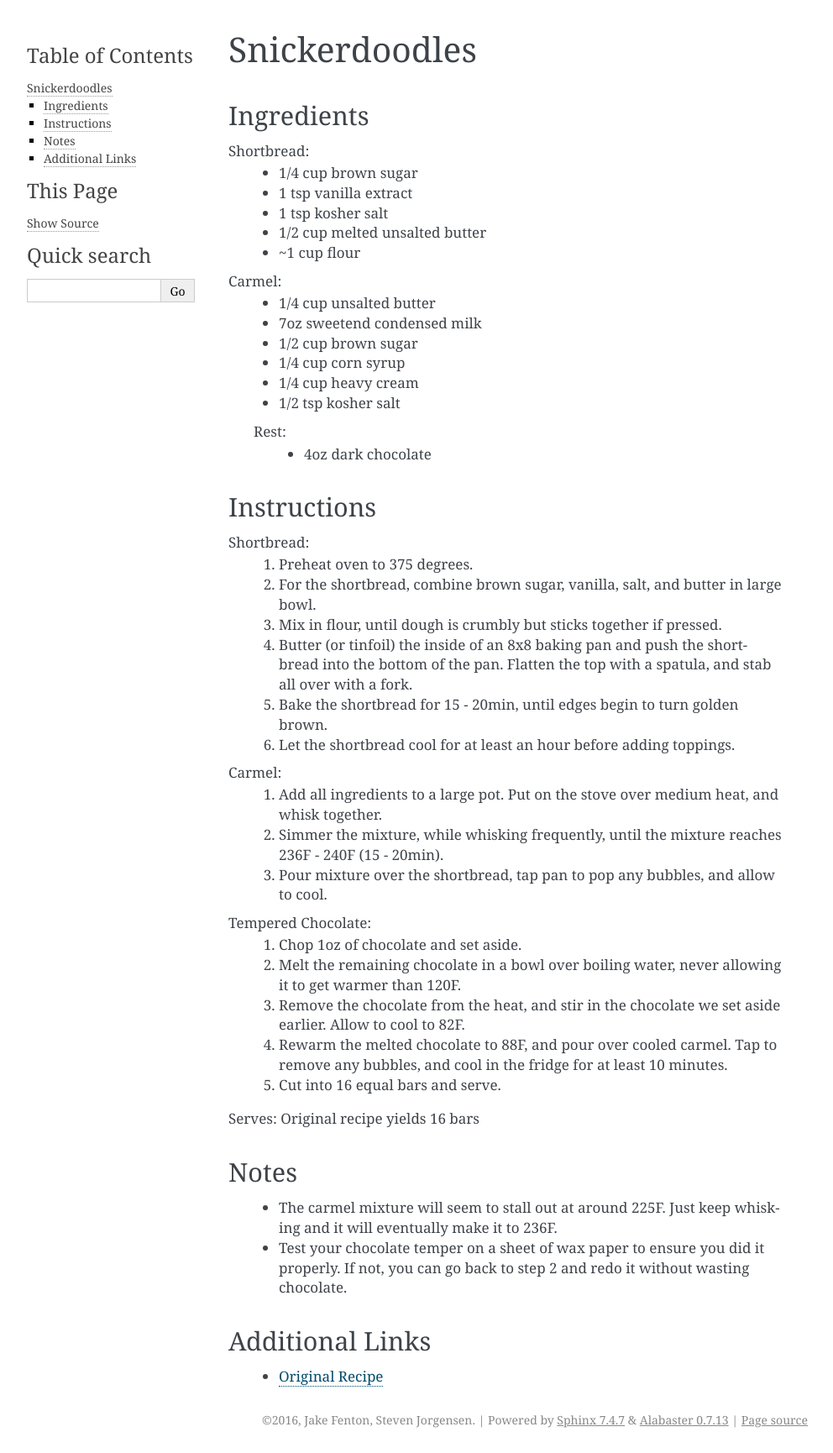
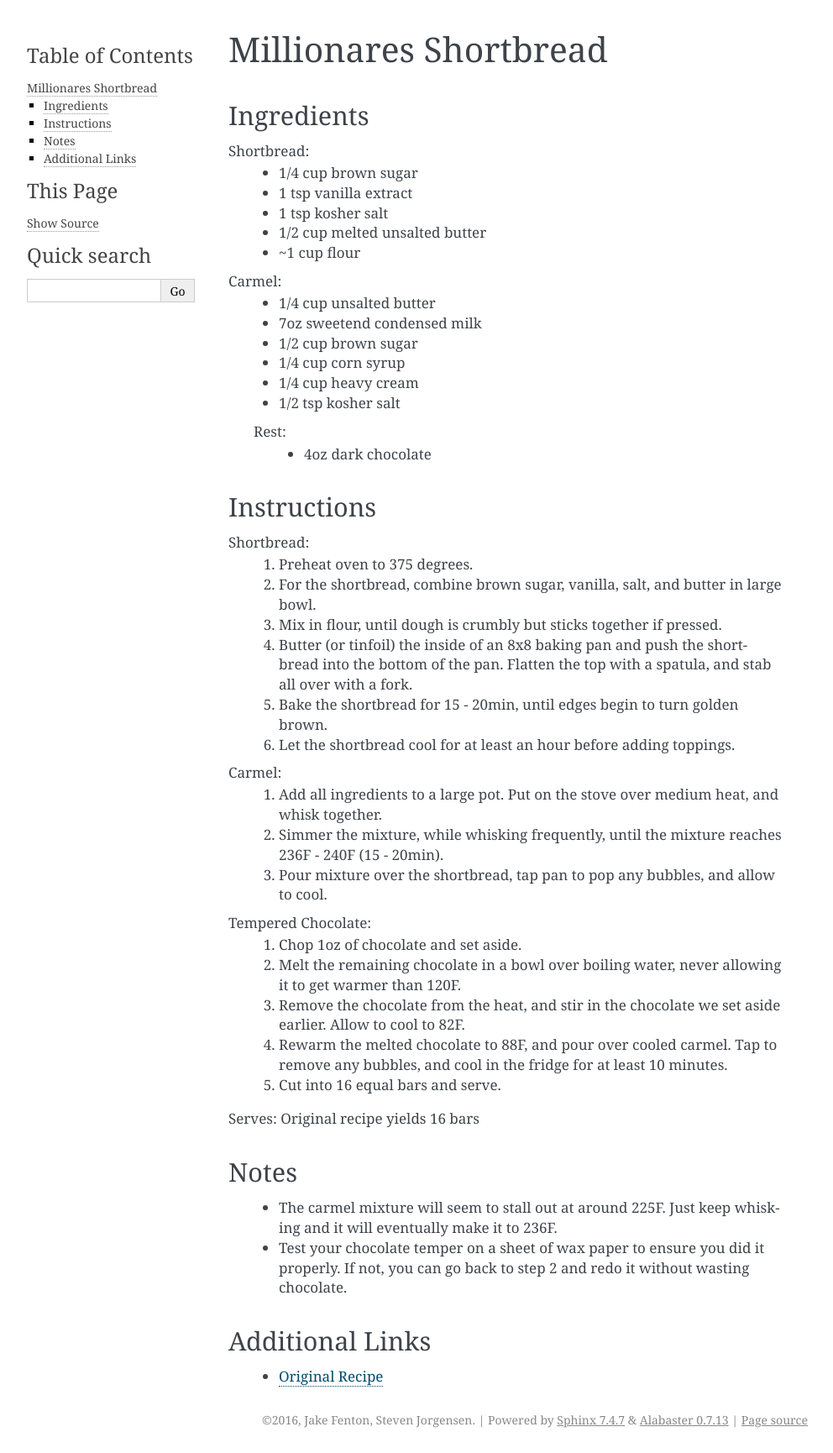
Before and after one commit to bocajnotnef/Recipys, a Sphinx documentation site: the page built from doc/BakedGoodies/MillionaresShortbread.rst, in a window 1280 px wide. Shown: the whole page at 84% size, without its empty margins (148-1140 px from the left). Built offline with Sphinx 7.4.7, drawn with Linux system fonts in a browser that asks for light colours.

Commit message:
fixed title

```diff
--- a/doc/BakedGoodies/MillionaresShortbread.rst
+++ b/doc/BakedGoodies/MillionaresShortbread.rst
@@ -1,5 +1,5 @@
-Snickerdoodles
-===============
+Millionares Shortbread
+======================
 
 Ingredients
 -----------
```
